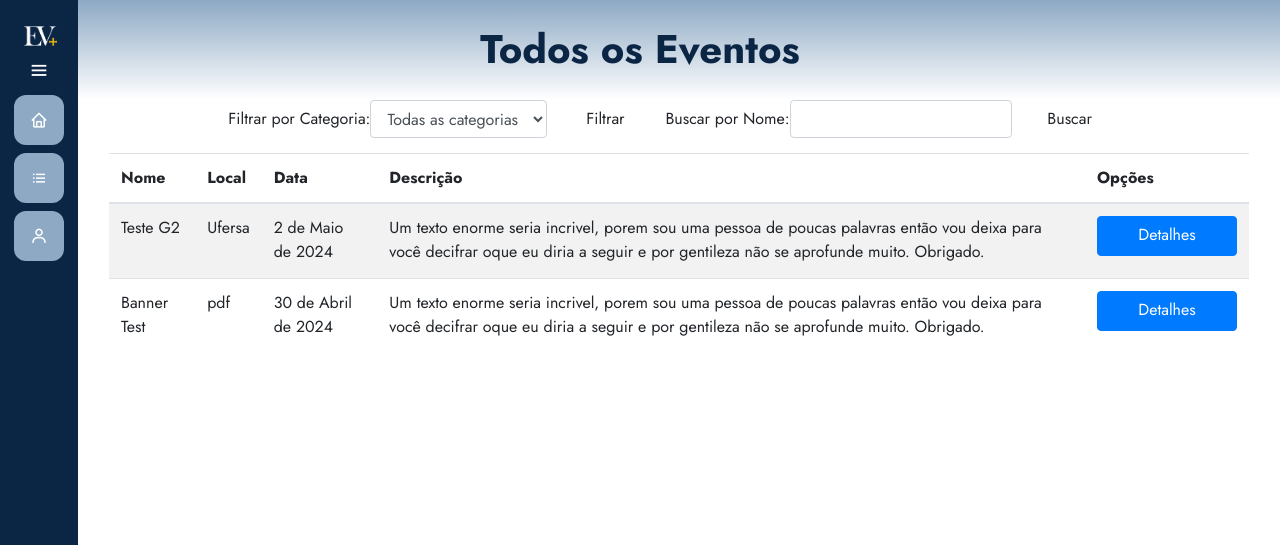
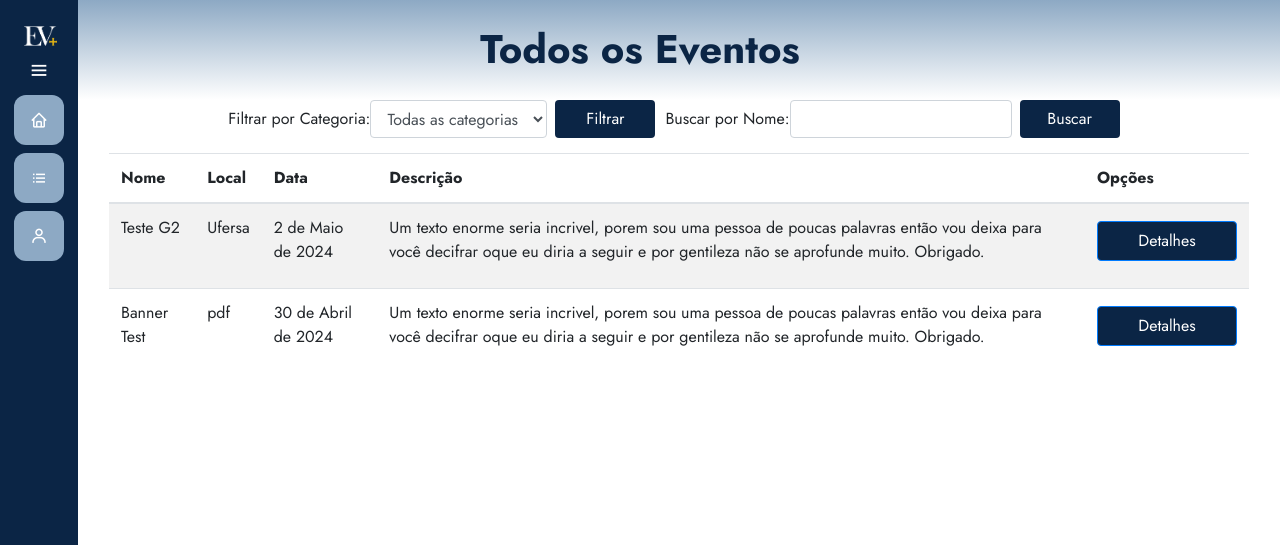
Before and after one commit to denylsonfreitas/EVPLUS-APS, a Django app: page /eventos/todos-eventos/ in a window 1280 px wide. Shown: the top 545 px of the page. Run offline with Django 5.2, Linux system fonts and the light colour scheme; data comes from the database, SQL or seed files in the repository; both versions use the stored data as it was after the commit; some libraries are stand-ins or nearby versions.

Commit message:
Update CSS styles and templates for event creation, editing, and account settings

```diff
--- a/eventos/templates/meuseventos.html
+++ b/eventos/templates/meuseventos.html
@@ -3,7 +3,7 @@
 
 {% block 'head' %}
     <link rel="stylesheet" href="{% static 'eventos/css/meuseventos.css' %}">
-    <link rel="stylesheet" href="https://maxcdn.bootstrapcdn.com/bootstrap/4.5.2/css/bootstrap.min.css">
+
 {% endblock %}
 
 {% block 'title' %}Meus Eventos{% endblock %}
@@ -57,7 +57,7 @@
                 </div>
                 <div class="modal-footer">
                     <button type="button" class="btn btn-secondary" data-dismiss="modal">Cancelar</button>
-                    <button type="button" class="btn btn-primary" id="confirmarBtn">Confirmar</button>
+                    <button type="button" class="btn btn-danger" id="confirmarBtn">Confirmar</button>
                 </div>
             </div>
         </div>
--- a/eventos/templates/todosEventos.html
+++ b/eventos/templates/todosEventos.html
@@ -3,8 +3,7 @@
 
 {% block 'head' %}
     <link rel="stylesheet" href="{% static 'eventos/css/todosEventos.css' %}">
-    <!-- Adicione o CSS do Bootstrap se ainda não estiver incluído -->
-    <link rel="stylesheet" href="https://maxcdn.bootstrapcdn.com/bootstrap/4.5.2/css/bootstrap.min.css">
+
 {% endblock %}
 
 {% block 'title' %}Todos os Eventos{% endblock %}
@@ -108,7 +107,6 @@
     </div>
 
     <script src="{% static 'eventos/js/meuseventos.js' %}"></script>
-    <!-- Inclua a biblioteca jQuery e o JavaScript do Bootstrap se ainda não estiverem incluídos -->
     <script src="https://ajax.googleapis.com/ajax/libs/jquery/3.5.1/jquery.min.js"></script>
     <script src="https://cdnjs.cloudflare.com/ajax/libs/popper.js/1.16.0/umd/popper.min.js"></script>
     <script src="https://maxcdn.bootstrapcdn.com/bootstrap/4.5.2/js/bootstrap.min.js"></script>
--- a/eventos/templates/visualizarEvento.html
+++ b/eventos/templates/visualizarEvento.html
@@ -3,8 +3,6 @@
 
 {% block 'head' %}
     <link rel="stylesheet" href="{% static 'eventos/css/visualizarEvento.css' %}">
-    <!-- Adicione o CSS do Bootstrap se ainda não estiver incluído -->
-    <link rel="stylesheet" href="https://maxcdn.bootstrapcdn.com/bootstrap/4.5.2/css/bootstrap.min.css">
 {% endblock %}
 
 {% block 'title' %}{{ evento.name }}{% endblock %}
@@ -54,7 +52,7 @@
                                 </div>
                             {% else %}
                                 <div class="text-center mt-4">
-                                    <button class="btn btn-primary" onclick="confirmarInscricao('{{ evento.id }}')">Inscrever-se</button>
+                                    <button class="btn btn-success" onclick="confirmarInscricao('{{ evento.id }}')">Inscrever-se</button>
                                 </div>
                             {% endif %}
                         {% endif %}
--- a/templates/static/eventos/css/todosEventos.css
+++ b/templates/static/eventos/css/todosEventos.css
@@ -1,15 +1,17 @@
 .btn-primary {
     height: 40px;
     width: 140px;
-    color: white;
-    margin-bottom: 10px;
+    background-color: var(--dark-color);
+    padding: 7px;
+    margin-top: 5px;
+    margin-bottom: 15px;
 }
 
 .btn-success {
     height: 40x;
     width: 140px;
     color: white;
-    margin-bottom: 15px;
+
 }
 
 .btn-filter {
```
Also changed, not shown: templates/static/eventos/css/meuseventos.css (+5 -3 lines), db.sqlite3, templates/static/general/css/base.css (line endings or trailing spaces).
